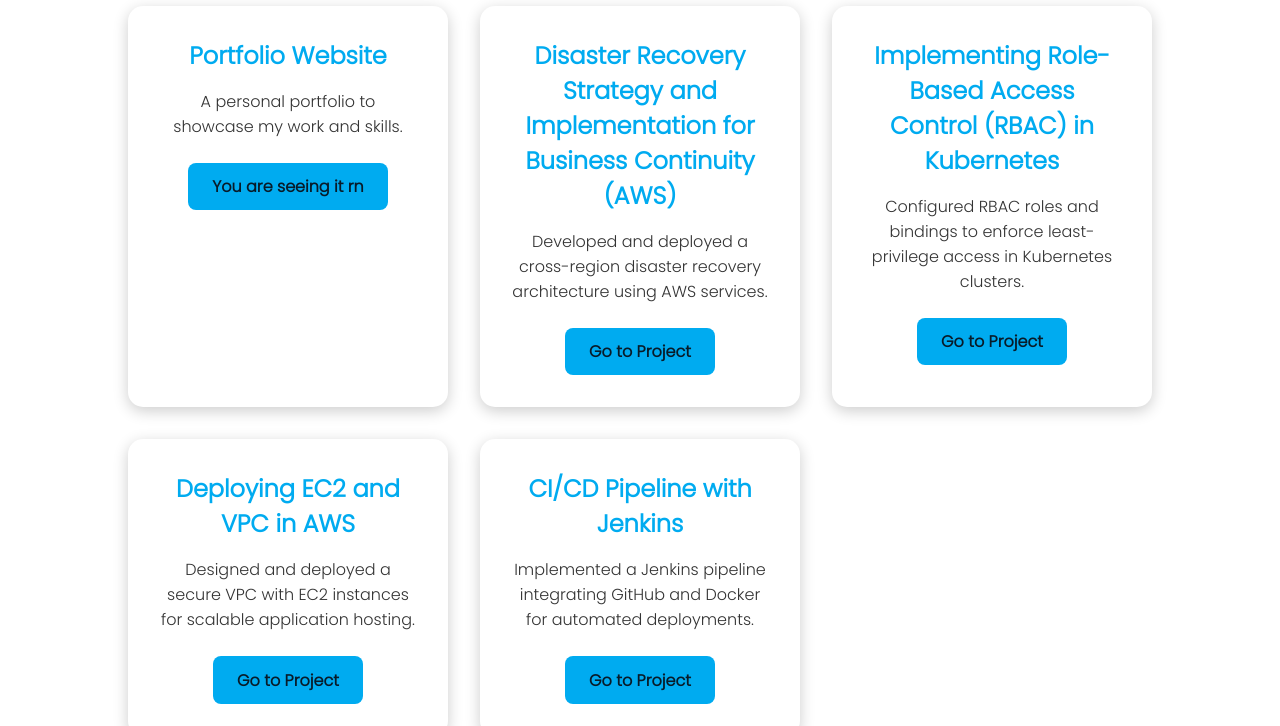
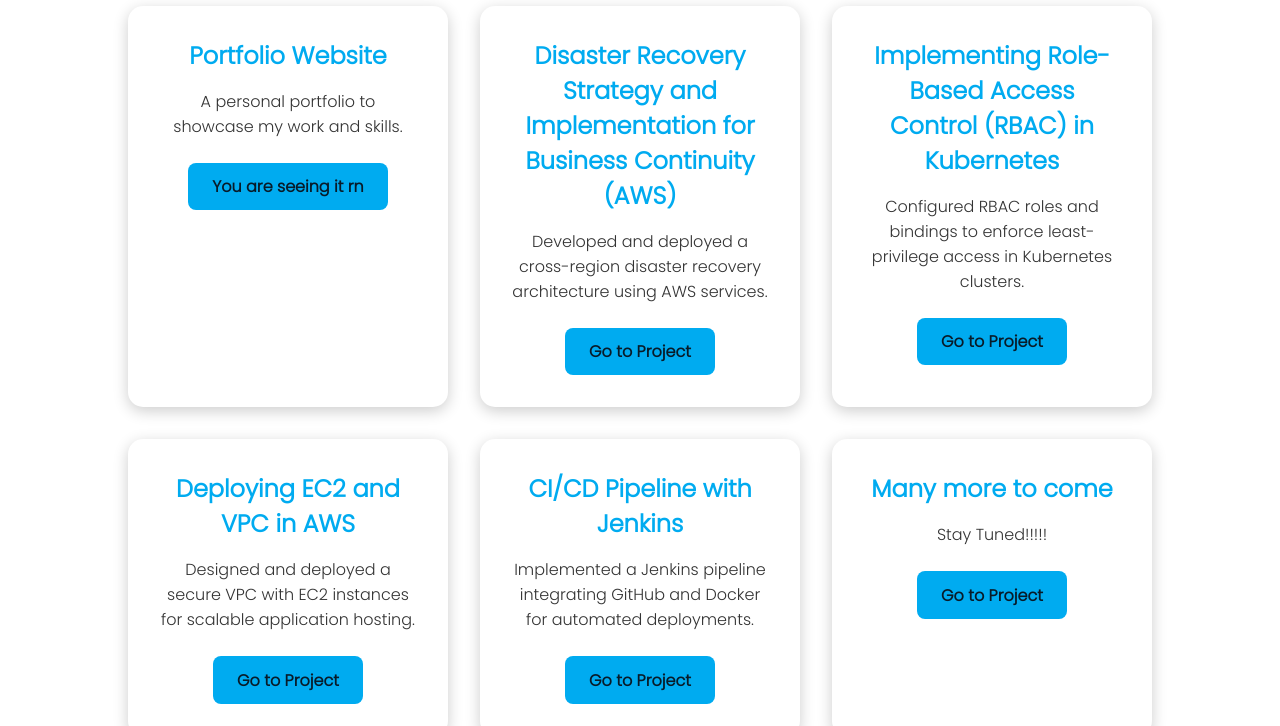
Before and after one commit to aaaditya10/Adi-Portfolio-website, a plain HTML site: page index.html in a window 1280 px wide. Both pictures are taken after a click on the button "Show More". Shown: the part 3716-4442 px from the top of the page. Drawn offline with nearby package versions, Linux system fonts and the light colour scheme.

Commit message:
Update index.html

```diff
--- a/index.html
+++ b/index.html
@@ -160,6 +160,11 @@
       <p>Implemented a Jenkins pipeline integrating GitHub and Docker for automated deployments.</p>
       <a href="#" class="butten_box a">Go to Project</a>
     </div>
+     <div class="project-card hidden">
+      <h3>Many more to come</h3>
+      <p>Stay Tuned!!!!!</p>
+      <a href="#" class="butten_box a">Go to Project</a>
+    </div>
   </div>
 
   <button id="showMoreBtn" class="show-more-btn">Show More</button>
```
